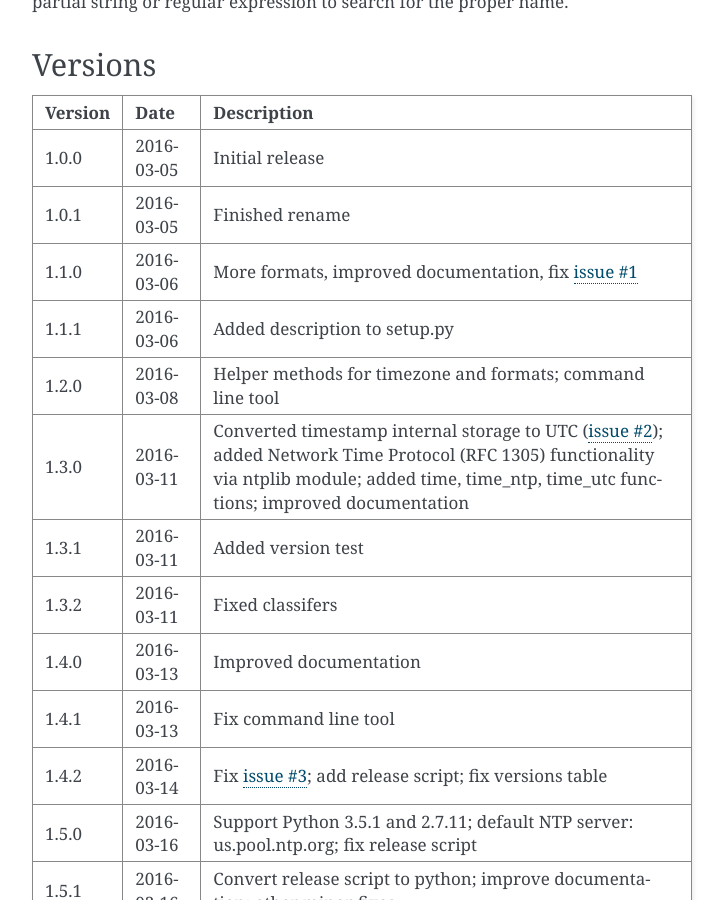
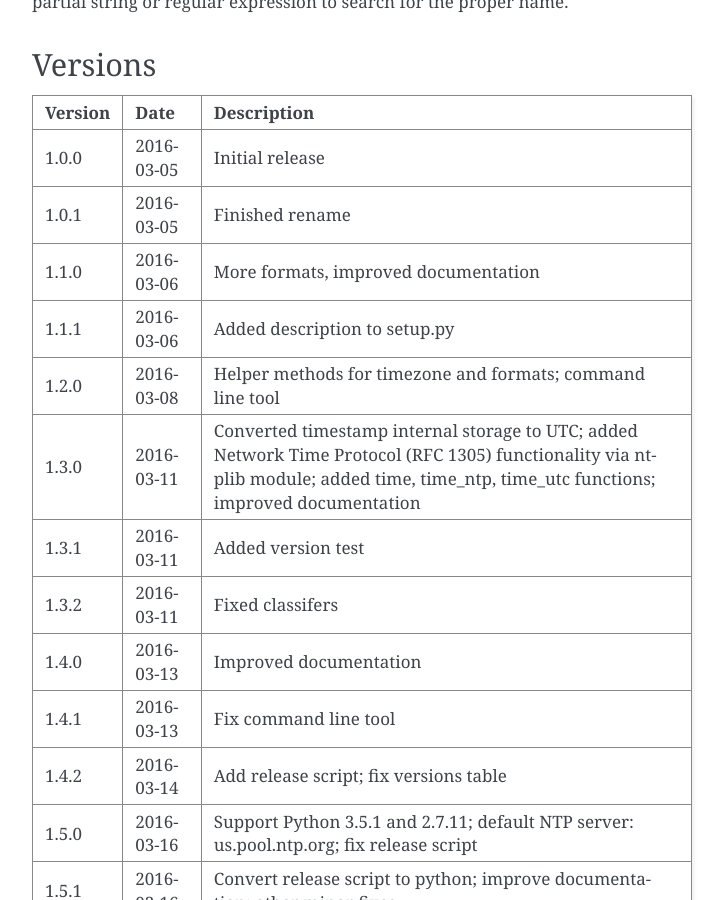
Before and after one commit to qtfkwk/kron, a Sphinx documentation site: the page built from doc/source/index.rst, in a window 1280 px wide and 900 px high, scrolled down 3575 px. Shown: the whole window, without its empty margins (388-1112 px from the left). Built offline with Sphinx 7.4.7, drawn with Linux system fonts in a browser that asks for light colours.

Commit message:
remove old issues from versions table

```diff
--- a/doc/source/index.rst
+++ b/doc/source/index.rst
@@ -164,52 +164,46 @@ proper name.
 Versions
 ========
 
-+---------+------------+-----------------------------------------------+
-| Version | Date       | Description                                   |
-+=========+============+===============================================+
-| 1.0.0   | 2016-03-05 | Initial release                               |
-+---------+------------+-----------------------------------------------+
-| 1.0.1   | 2016-03-05 | Finished rename                               |
-+---------+------------+-----------------------------------------------+
-| 1.1.0   | 2016-03-06 | More formats, improved documentation, fix     |
-|         |            | `issue #1                                     |
-|         |            | <https://github.com/qtfkwk/kron/issues/1>`_   |
-+---------+------------+-----------------------------------------------+
-| 1.1.1   | 2016-03-06 | Added description to setup.py                 |
-+---------+------------+-----------------------------------------------+
-| 1.2.0   | 2016-03-08 | Helper methods for timezone and formats;      |
-|         |            | command line tool                             |
-+---------+------------+-----------------------------------------------+
-| 1.3.0   | 2016-03-11 | Converted timestamp internal storage to UTC   |
-|         |            | (`issue #2                                    |
-|         |            | <https://github.com/qtfkwk/kron/issues/2>`_); |
-|         |            | added Network Time Protocol (RFC 1305)        |
-|         |            | functionality via ntplib module; added        |
-|         |            | time, time_ntp, time_utc functions;           |
-|         |            | improved documentation                        |
-+---------+------------+-----------------------------------------------+
-| 1.3.1   | 2016-03-11 | Added version test                            |
-+---------+------------+-----------------------------------------------+
-| 1.3.2   | 2016-03-11 | Fixed classifers                              |
-+---------+------------+-----------------------------------------------+
-| 1.4.0   | 2016-03-13 | Improved documentation                        |
-+---------+------------+-----------------------------------------------+
-| 1.4.1   | 2016-03-13 | Fix command line tool                         |
-+---------+------------+-----------------------------------------------+
-| 1.4.2   | 2016-03-14 | Fix `issue #3                                 |
-|         |            | <https://github.com/qtfkwk/kron/issues/3>`_;  |
-|         |            | add release script; fix versions table        |
-+---------+------------+-----------------------------------------------+
-| 1.5.0   | 2016-03-16 | Support Python 3.5.1 and 2.7.11; default NTP  |
-|         |            | server: us.pool.ntp.org; fix release script   |
-+---------+------------+-----------------------------------------------+
-| 1.5.1   | 2016-03-16 | Convert release script to python; improve     |
-|         |            | documentation; other minor fixes              |
-+---------+------------+-----------------------------------------------+
-| 1.5.2   | 2016-03-16 | Restore release script to bash; fix readme    |
-+---------+------------+-----------------------------------------------+
-| 1.5.3   | 2016-03-16 | Move readme content to package documentation  |
-+---------+------------+-----------------------------------------------+
++---------+------------+----------------------------------------------+
+| Version | Date       | Description                                  |
++=========+============+==============================================+
+| 1.0.0   | 2016-03-05 | Initial release                              |
++---------+------------+----------------------------------------------+
+| 1.0.1   | 2016-03-05 | Finished rename                              |
++---------+------------+----------------------------------------------+
+| 1.1.0   | 2016-03-06 | More formats, improved documentation         |
++---------+------------+----------------------------------------------+
+| 1.1.1   | 2016-03-06 | Added description to setup.py                |
++---------+------------+----------------------------------------------+
+| 1.2.0   | 2016-03-08 | Helper methods for timezone and formats;     |
+|         |            | command line tool                            |
++---------+------------+----------------------------------------------+
+| 1.3.0   | 2016-03-11 | Converted timestamp internal storage to UTC; |
+|         |            | added Network Time Protocol (RFC 1305)       |
+|         |            | functionality via ntplib module; added time, |
+|         |            | time_ntp, time_utc functions; improved       |
+|         |            | documentation                                |
++---------+------------+----------------------------------------------+
+| 1.3.1   | 2016-03-11 | Added version test                           |
++---------+------------+----------------------------------------------+
+| 1.3.2   | 2016-03-11 | Fixed classifers                             |
++---------+------------+----------------------------------------------+
+| 1.4.0   | 2016-03-13 | Improved documentation                       |
++---------+------------+----------------------------------------------+
+| 1.4.1   | 2016-03-13 | Fix command line tool                        |
++---------+------------+----------------------------------------------+
+| 1.4.2   | 2016-03-14 | Add release script; fix versions table       |
++---------+------------+----------------------------------------------+
+| 1.5.0   | 2016-03-16 | Support Python 3.5.1 and 2.7.11; default NTP |
+|         |            | server: us.pool.ntp.org; fix release script  |
++---------+------------+----------------------------------------------+
+| 1.5.1   | 2016-03-16 | Convert release script to python; improve    |
+|         |            | documentation; other minor fixes             |
++---------+------------+----------------------------------------------+
+| 1.5.2   | 2016-03-16 | Restore release script to bash; fix readme   |
++---------+------------+----------------------------------------------+
+| 1.5.3   | 2016-03-16 | Move readme content to package documentation |
++---------+------------+----------------------------------------------+
 
 Issues
 ======
```
